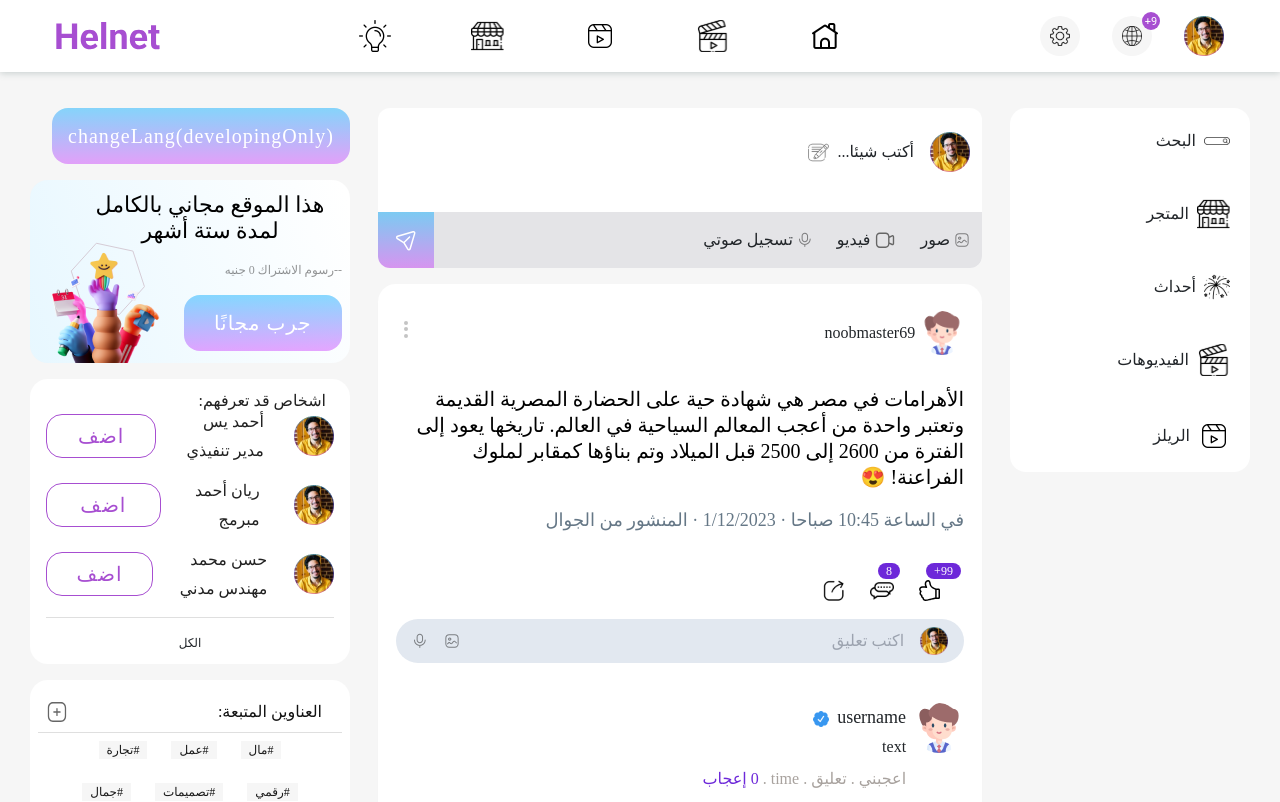
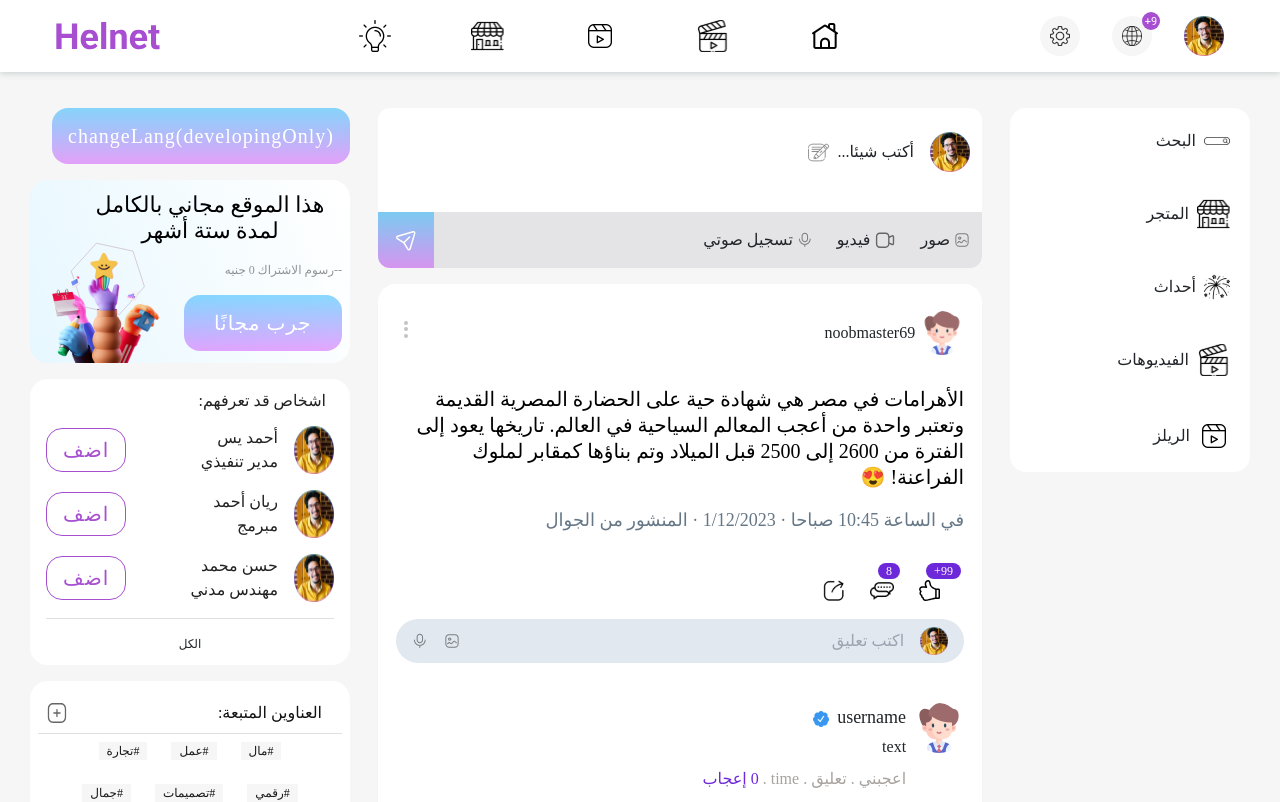
Before and after one commit to mohamedmansour0991/Helnet, a React (Vite) app: page /home in a window 1280 px wide. Shown: the top 802 px of the page. Built offline with nearby package versions, Linux system fonts and the light colour scheme; a web font is replaced by a local one.

Commit message:
edit slider

```diff
--- a/src/components/aside/Aside.jsx
+++ b/src/components/aside/Aside.jsx
@@ -62,20 +62,23 @@ export default function Aside() {
         <img className="polygon" src={Polygon} alt="" />
       </div>
       <div className="aside__section recommend">
-        <h4>{t("people you may know") + ":"}</h4>
+        <h4 className="mb-3">{t("people you may know") + ":"}</h4>
         <ul>
           {users.map((user, index) => (
             <li key={index}>
-              <img src={user.image} alt="" />
-              <div>
-                <p>{user.name}</p>
-                <p>{user.job}</p>
+              <div className="d-flex gap-3 w-100">
+                <img src={user.image} alt="" />
+                <div>
+                  <p>{user.name}</p>
+                  <p>{user.job}</p>
+                </div>
               </div>
               <Button
                 children={t("add")}
                 backgroundColor={"#fff"}
                 color={"#A74ED1"}
                 border={"1px"}
+
               />
             </li>
           ))}
--- a/src/components/aside/Aside.scss
+++ b/src/components/aside/Aside.scss
@@ -84,10 +84,11 @@
         padding-inline: 0.5rem;
 
         & > li {
-          display: inherit;
-          grid-template-columns: auto auto auto;
+          display: flex;
           align-items: center;
-
+          button {
+            width: fit-content !important;
+          }
           & > div {
             display: inherit;
             gap: 0.31rem;
--- a/src/components/category/Category.jsx
+++ b/src/components/category/Category.jsx
@@ -4,6 +4,7 @@ import { useTranslation } from "react-i18next";
 function Category({ category }) {
   console.log(category.title);
   const [t] = useTranslation();
+  console.log(category);
   return (
     <div className="d-flex category flex-column my-2">
       <p className="my-1">{category?.title}</p>
--- a/src/components/posts/Posts.jsx
+++ b/src/components/posts/Posts.jsx
@@ -1,11 +1,10 @@
 import SinglePost from "../singlePost/SinglePost";
 import { CreatePost } from "../ui";
-import { data } from "/public/fakeData";
+// import { data } from "/public/fakeData";
 
-export default function Posts() {
+export default function Posts({ data }) {
   return (
     <div className="grid gap-3">
-      <CreatePost />
       {data
         ? data.map((post) => <SinglePost key={post.post_id} data={post} />)
         : ""}
--- a/src/components/singlePost/SinglePost.jsx
+++ b/src/components/singlePost/SinglePost.jsx
@@ -12,9 +12,9 @@ export default function SinglePost({ data }) {
       <PostHeader user={user} />
 
       <div className="singlePost__body">
-        {data.post_data.post_text && (
+        {data?.post_data?.post_text && (
           <p className="singlePost__body--text">
-            {t(data.post_data.post_text)}
+            {t(data?.post_data?.post_text)}
           </p>
         )}
 
@@ -26,7 +26,7 @@ export default function SinglePost({ data }) {
           <VideoPlayer data={data.post_data.post_video} />
         )}
 
-        {data.post_data.post_link && <p>{data.post_data.post_link}</p>}
+        {data?.post_data?.post_link && <p>{data?.post_data?.post_link}</p>}
         {data?.category && <Category category={data?.category} />}
         <PostTime />
         <InteractionBar />
--- a/src/components/ui/filtersBar/FiltersBar.scss
+++ b/src/components/ui/filtersBar/FiltersBar.scss
@@ -3,9 +3,14 @@
 
   & > ul {
     overflow-x: scroll;
-    max-width: 60vw;
+    max-width: 60vw !important;
 
     scrollbar-width: 0;
+    @media (min-width: 1200px) and (max-width: 1550px) {
+      & {
+        max-width: 40vw !important;
+      }
+    }
 
     &::-webkit-scrollbar {
       display: none;
--- a/src/pages/mainPage/MainPage.jsx
+++ b/src/pages/mainPage/MainPage.jsx
@@ -18,6 +18,8 @@ import {
   testImage6,
 } from "../../assets/images";
 import { testVideo } from "../../assets/videos";
+import { CreatePost } from "../../components/ui";
+
 export default function MainPage() {
   const { t } = useTranslation();
   const direction = localStorage.getItem("direction");
@@ -29,7 +31,6 @@ export default function MainPage() {
     { name: t("video"), icon: video, link: "video" },
     { name: t("Reel"), icon: reel, link: "reel" },
   ];
-  console.log(data);
 
   return (
     <div className="bg-body">
@@ -38,7 +39,11 @@ export default function MainPage() {
         <MainMenu mainMenuLabels={mainMenuLabels} />
         <div className="container">
           {name === "home" || name === undefined ? (
-            <Posts data={data} />
+            <div className="d-flex flex-column gap-3">
+              {" "}
+              <CreatePost />
+              <Posts data={data} />
+            </div>
           ) : name === "reel" ? (
             <Reels />
           ) : name === "video" ? (
--- a/src/pages/reels/reels.jsx
+++ b/src/pages/reels/reels.jsx
@@ -12,7 +12,7 @@ import xicon from "../../assets/images/xicon.png";
 import Left from "../../assets/images/Left.png";
 import right from "../../assets/images/right.png";
 import BoxReelComponents from "../../components/boxReelComponents/boxReelComponents";
-
+import FiltersBar from "../../components/ui/filtersBar/FiltersBar";
 
 const Reels = () => {
   // function classNames(...classes) {
@@ -128,6 +128,8 @@ const Reels = () => {
   // مراجعة سطر 225
 
   return (
+    <div className="d-flex card__center ">
+      <FiltersBar />
       <div className="reelsComponents">
         {/* sidebar */}
         {videos.map((video, index) => (
@@ -182,6 +184,7 @@ const Reels = () => {
                  `}
         </style>
       </div>
+    </div>
   );
 };
 
--- a/src/pages/store/Store.jsx
+++ b/src/pages/store/Store.jsx
@@ -8,6 +8,7 @@ import { useParams } from "react-router-dom";
 import ProductDisplay from "./productDisplay/ProductDisplay";
 import { asking, easy } from "../../assets/images/icons";
 import ChooseType from "../../components/chooseType/ChooseType";
+import FiltersBar from "../../components/ui/filtersBar/FiltersBar";
 function Store() {
   const direction = localStorage.getItem("direction");
   const [t] = useTranslation();
@@ -24,20 +25,23 @@ function Store() {
         <MainMenu mainMenuLabels={mainMenuLabels} />
         <div className="container">
           <div className="store">
-            {name === "buy" ? (
-              <div className="card__center">
-                <div className="store-bg">
-                  <Buy />
-                </div>
-              </div>
+            {name === "display" ? (
+              <ProductDisplay />
             ) : name == "used" ? (
               <div className="card__center">
+                <FiltersBar />
+
                 <div className="store-bg">
                   <Buy />
                 </div>
               </div>
             ) : (
-              <ProductDisplay />
+              <div className="card__center">
+                <FiltersBar />
+                <div className="store-bg">
+                  <Buy />
+                </div>
+              </div>
             )}
           </div>
         </div>
--- a/src/pages/store/Store.scss
+++ b/src/pages/store/Store.scss
@@ -1,15 +1,18 @@
-.store {
 .card__center {
   background-color: #fff;
   width: 100%;
   border-radius: 1rem;
   padding: 20px;
+  display: flex;
+  flex-direction: column;
+  align-items: center;
   @media (max-width: 550px) {
     padding: 5px !important;
     padding-top: 20px !important;
     padding-bottom: 20px !important;
   }
 }
+.store {
   & .store-bg {
     margin: 0px 10px;
     display: grid;
--- a/src/pages/store/buy/Buy.jsx
+++ b/src/pages/store/buy/Buy.jsx
@@ -1,7 +1,6 @@
 import React from "react";
 import CardStore from "../../../components/cardStore/CardStore";
 import { Image, Image1, Overly } from "/src/assets/images/icons";
-import ChooseType from "../../../components/chooseType/ChooseType";
 
 function Buy() {
   const products = [
--- a/src/pages/store/productDisplay/ProductDisplay.jsx
+++ b/src/pages/store/productDisplay/ProductDisplay.jsx
@@ -410,6 +410,7 @@ function ProductDisplay() {
       },
     },
   ];
+  // console.log(data);
   return (
     <div className="d-flex flex-column gap-4">
       <BoxStore buttons={buttons} />
```
Lines whose indentation alone changed are shown as unchanged.
